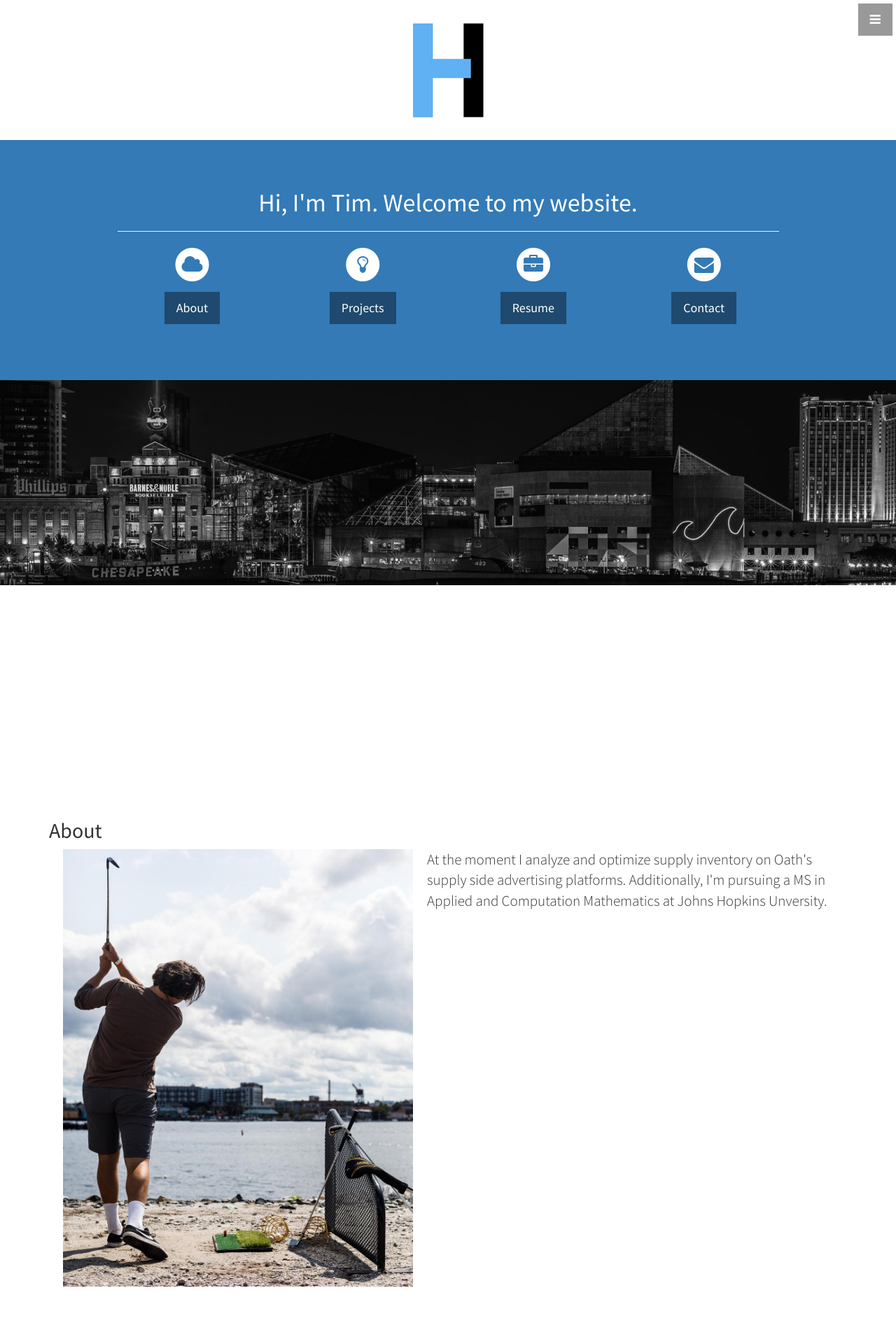
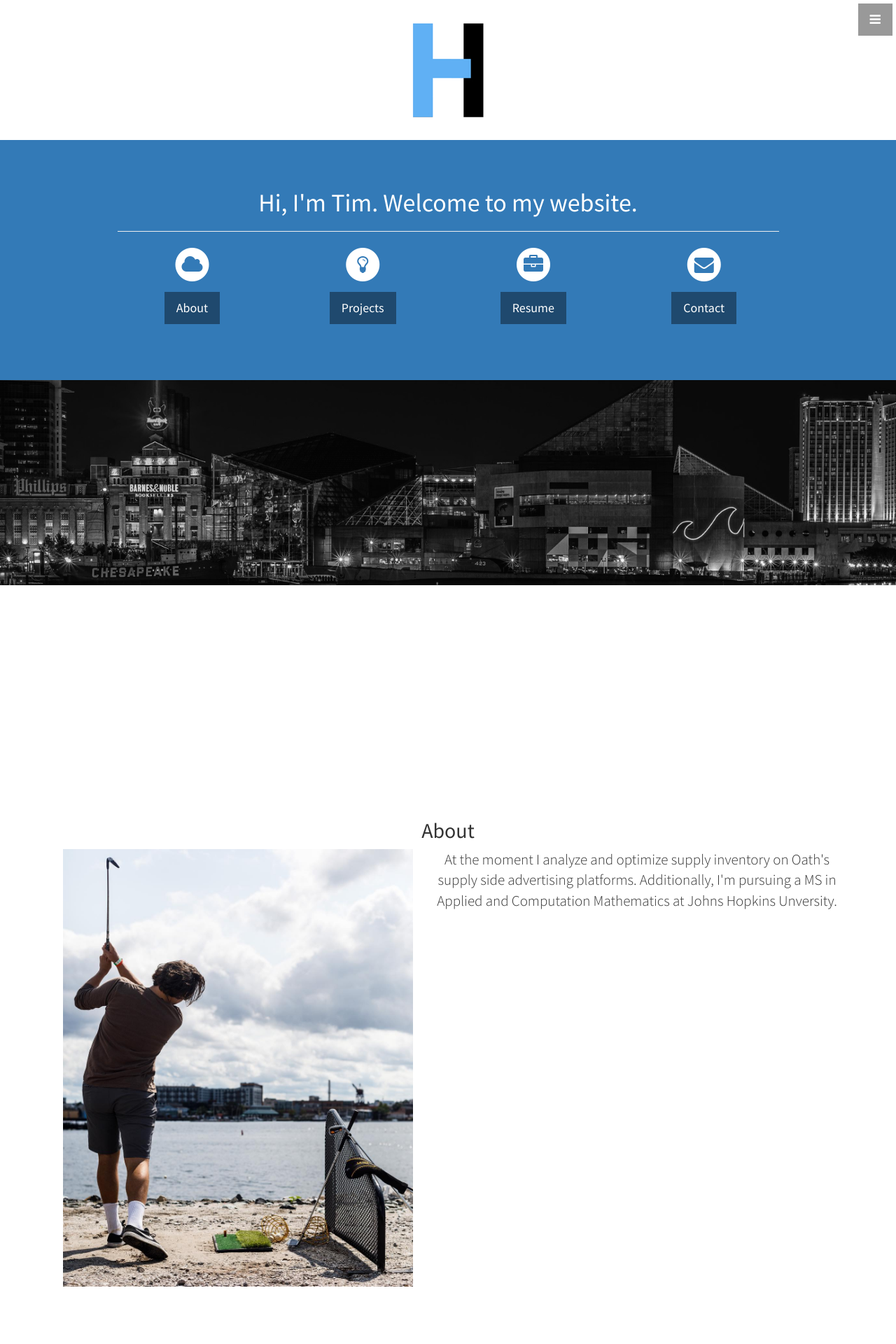
Before and after one commit to healyt22/healyt22.github.io, a Jekyll site: the page built from index.html, in a window 1280 px wide. Shown: the top 1920 px of the page at 70% size. Built offline with Jekyll 4.4.1, drawn with Linux system fonts in a browser that asks for light colours.

Commit message:
messin with stuff

```diff
--- a/_includes/about.html
+++ b/_includes/about.html
@@ -1,7 +1,7 @@
 <section id="about" class="about">
   <div class="container">
     <div class="row">
-      <div class="col-lg-12 text-left">
+      <div class="col-lg-12 text-center">
         <h2>About</h2>
         <p style="float: left;"><img src="../img/golf.jpg" style="max-width: 500px" hspace="20"></p>
         <p class="lead">At the moment I analyze and optimize supply inventory on Oath's supply side advertising platforms.
```
